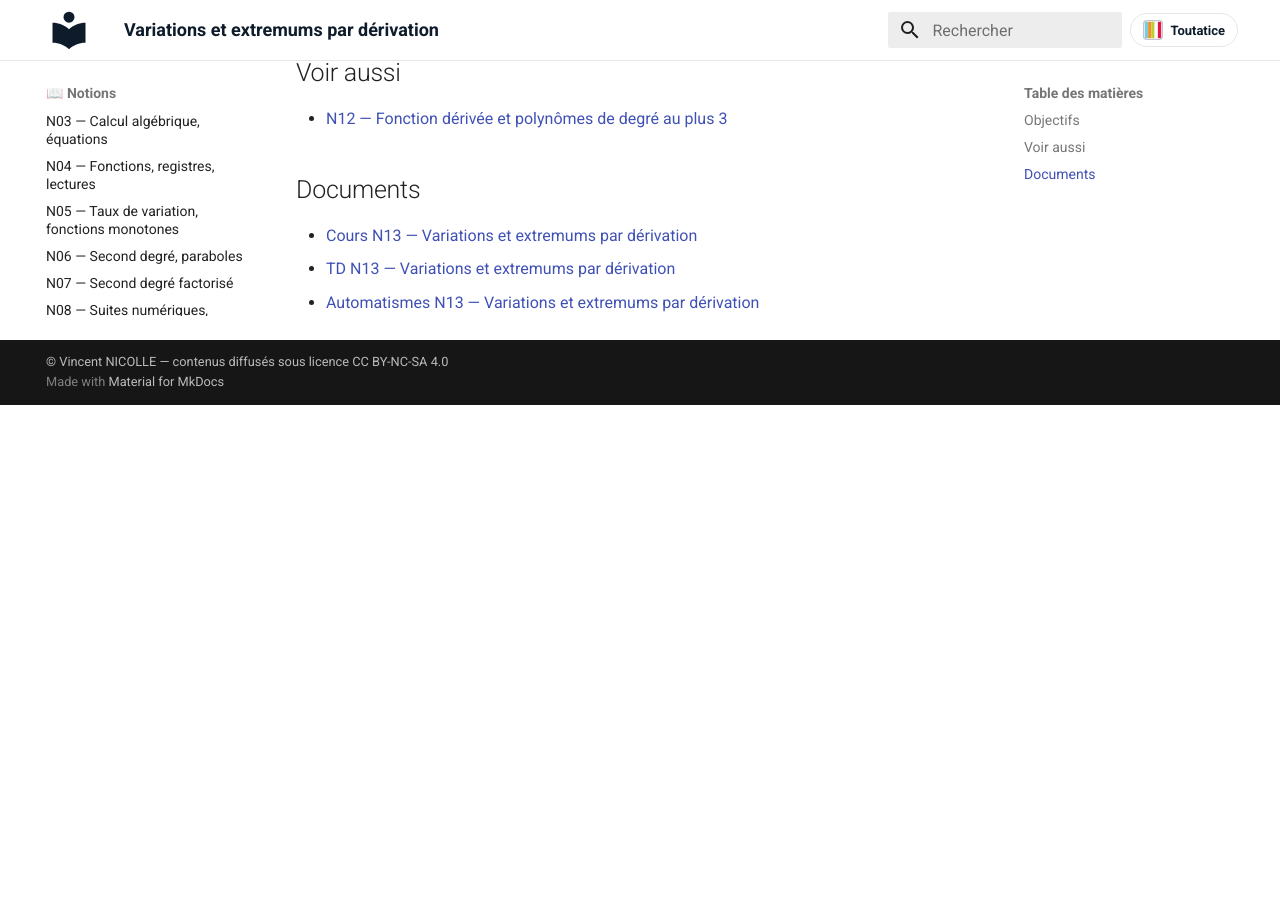
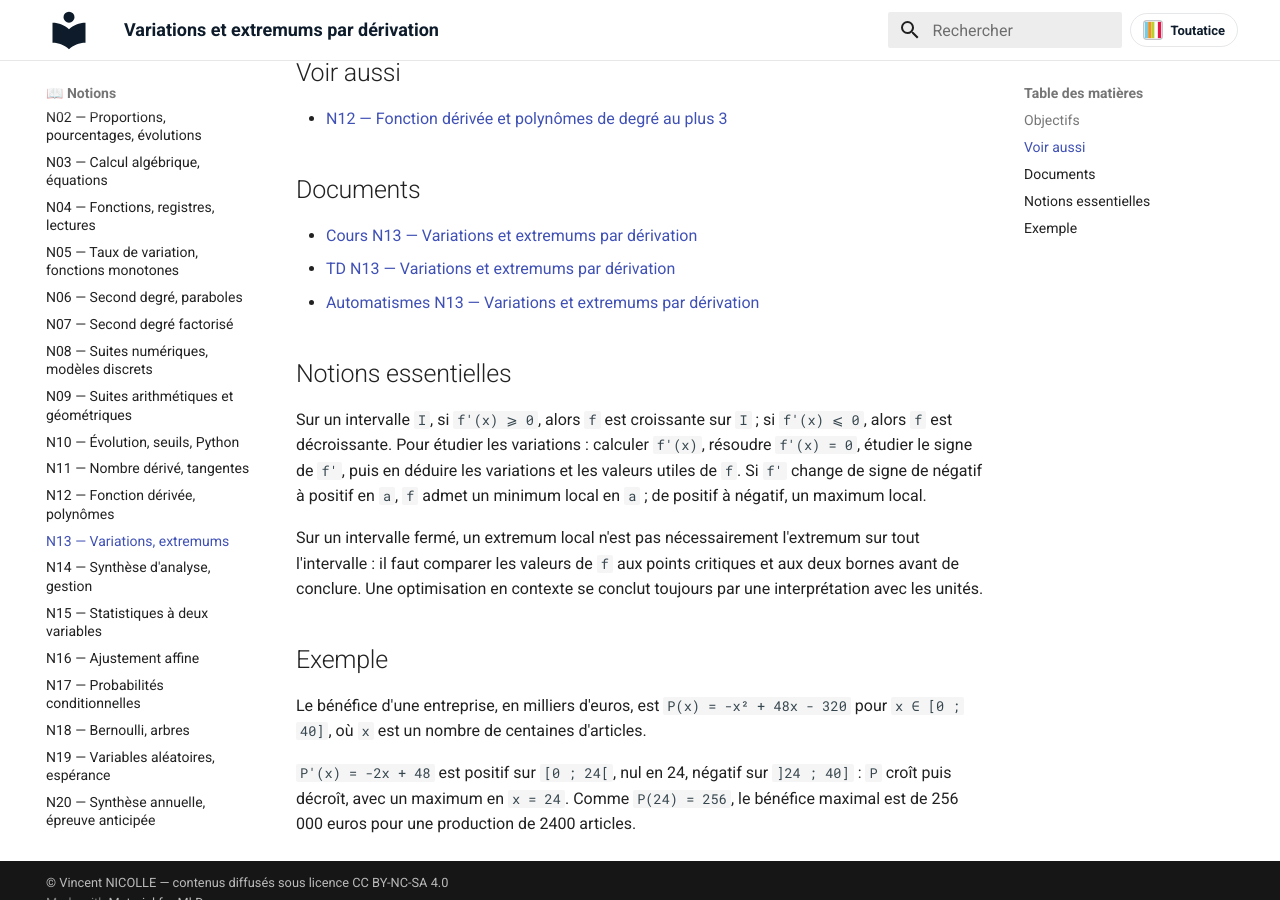
Before and after one commit to vnicolle56610/maths-1stmg, an MkDocs documentation site: the page built from docs/notions/N13-variations-extremums.md, in a window 1280 px wide and 900 px high, scrolled down 607 px. Built offline with MkDocs 1.6.1 and Material for MkDocs 9.7.7, drawn with Linux system fonts in a browser that asks for light colours; before the commit the page ends 1012 px from its top, so only the background shows below that.

Commit message:
content: enrichit les notions N11 à N13 de 1STMG
Co-Authored-By: Claude Sonnet 5 <noreply@anthropic.com>

```diff
--- a/docs/notions/N13-variations-extremums.md
+++ b/docs/notions/N13-variations-extremums.md
@@ -31,3 +31,15 @@ Le signe de la dérivée permet d’organiser l’étude des variations d’une
 - [TD N13 — Variations et extremums par dérivation](../td/TD_N13_VARIATIONS_EXTREMUMS_DERIVATION.pdf)
 - [Automatismes N13 — Variations et extremums par dérivation](../automatismes/AUTOMATISMES_N13_VARIATIONS_EXTREMUMS_DERIVATION.pdf)
 <!-- AUTO-DOCS:END -->
+
+## Notions essentielles
+
+Sur un intervalle `I`, si `f'(x) ⩾ 0`, alors `f` est croissante sur `I` ; si `f'(x) ⩽ 0`, alors `f` est décroissante. Pour étudier les variations : calculer `f'(x)`, résoudre `f'(x) = 0`, étudier le signe de `f'`, puis en déduire les variations et les valeurs utiles de `f`. Si `f'` change de signe de négatif à positif en `a`, `f` admet un minimum local en `a` ; de positif à négatif, un maximum local.
+
+Sur un intervalle fermé, un extremum local n'est pas nécessairement l'extremum sur tout l'intervalle : il faut comparer les valeurs de `f` aux points critiques et aux deux bornes avant de conclure. Une optimisation en contexte se conclut toujours par une interprétation avec les unités.
+
+## Exemple
+
+Le bénéfice d'une entreprise, en milliers d'euros, est `P(x) = -x² + 48x - 320` pour `x ∈ [0 ; 40]`, où `x` est un nombre de centaines d'articles.
+
+`P'(x) = -2x + 48` est positif sur `[0 ; 24[`, nul en 24, négatif sur `]24 ; 40]` : `P` croît puis décroît, avec un maximum en `x = 24`. Comme `P(24) = 256`, le bénéfice maximal est de 256 000 euros pour une production de 2400 articles.
```
Also changed, not shown: docs/notions/N11-nombre-derive-tangentes.md (+12 -0 lines), docs/notions/N12-fonction-derivee-polynomes.md (+12 -0 lines).
